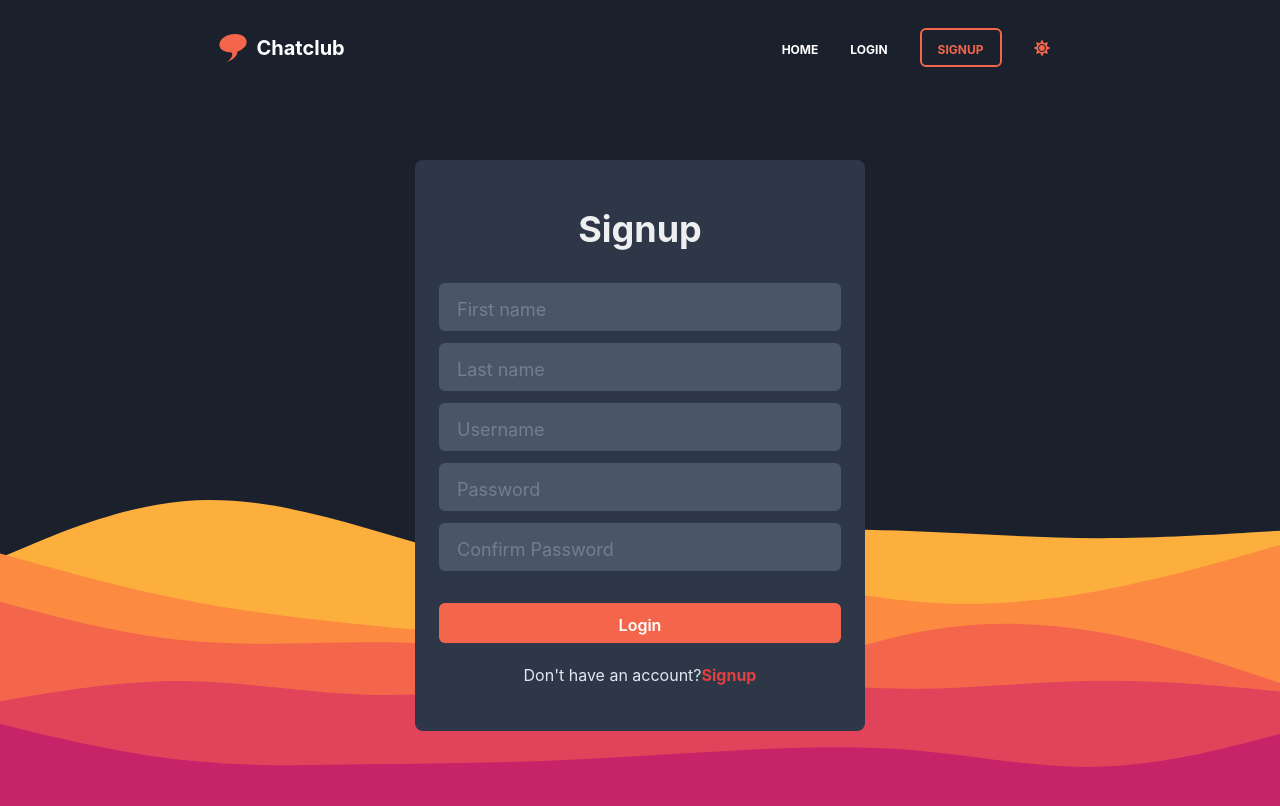
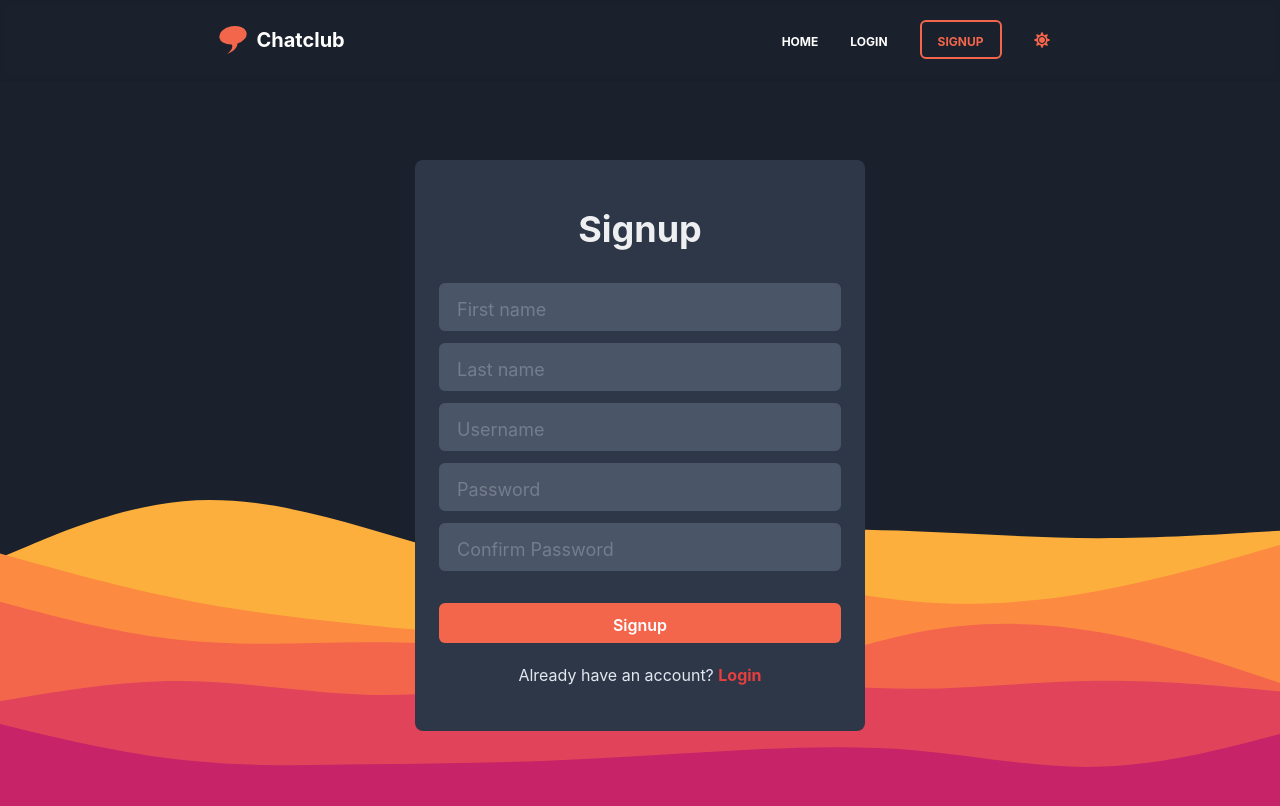
Before and after one commit to mrx7355608/chatapp-frontend, a React (Vite) app: page /signup in a window 1280 px wide. Shown: the top 806 px of the page. Built offline with nearby package versions, Linux system fonts and the light colour scheme.

Commit message:
minor modifications

```diff
--- a/src/Components/Navbar.jsx
+++ b/src/Components/Navbar.jsx
@@ -8,7 +8,16 @@
 export default function Navbar() {
     const { colorMode } = useColorMode();
     return (
-        <Flex position="fixed" top="0" w="full" py="7" justify="space-around">
+        <Flex
+            // bgColor="whiteAlpha.600"
+            backdropFilter="blur(2px)"
+            position="fixed"
+            shadow="sm"
+            top="0"
+            w="full"
+            py="5"
+            justify="space-around"
+        >
             {/* LOGO */}
             <Flex alignItems="center">
                 <GiChatBubble color="#F3664C" size="30px" />
--- a/src/Pages/Login.jsx
+++ b/src/Pages/Login.jsx
@@ -57,7 +57,7 @@
                     color={colorMode === "light" ? "gray.700" : "gray.200"}
                     my="5"
                 >
-                    Don't have an account?
+                    Don't have an account?{" "}
                     <Text as="b" color="red.500">
                         <Link to="/signup">Signup</Link>
                     </Text>
--- a/src/Pages/Signup.jsx
+++ b/src/Pages/Signup.jsx
@@ -79,16 +79,16 @@
                     color="white"
                     bgColor="#F3664C"
                 >
-                    Login
+                    Signup
                 </Button>
                 <Text
                     textAlign="center"
                     color={colorMode === "light" ? "gray.700" : "gray.200"}
                     my="5"
                 >
-                    Don't have an account?
+                    Already have an account?{" "}
                     <Text as="b" color="red.500">
-                        <Link to="/signup">Signup</Link>
+                        <Link to="/login">Login</Link>
                     </Text>
                 </Text>
             </Container>
```
